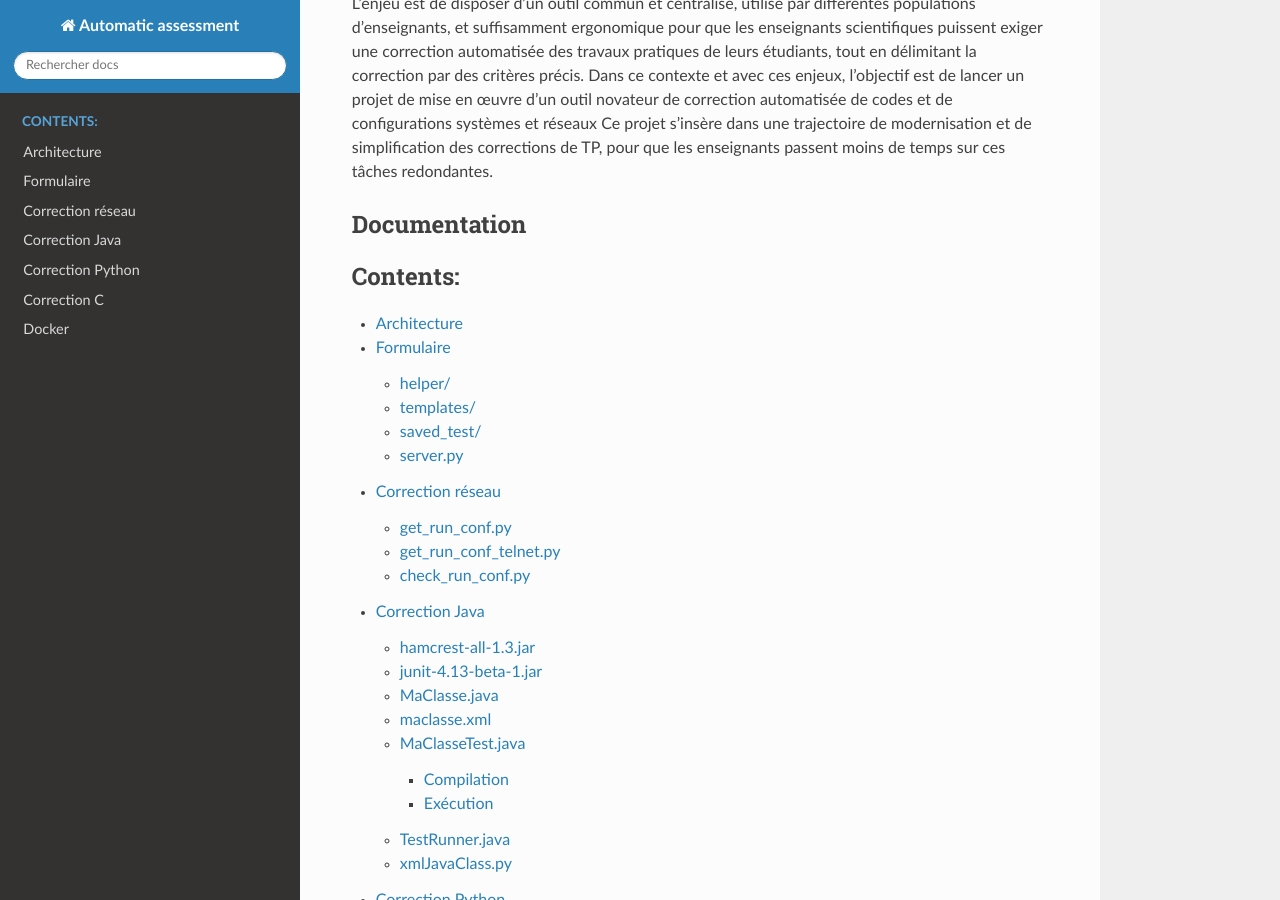
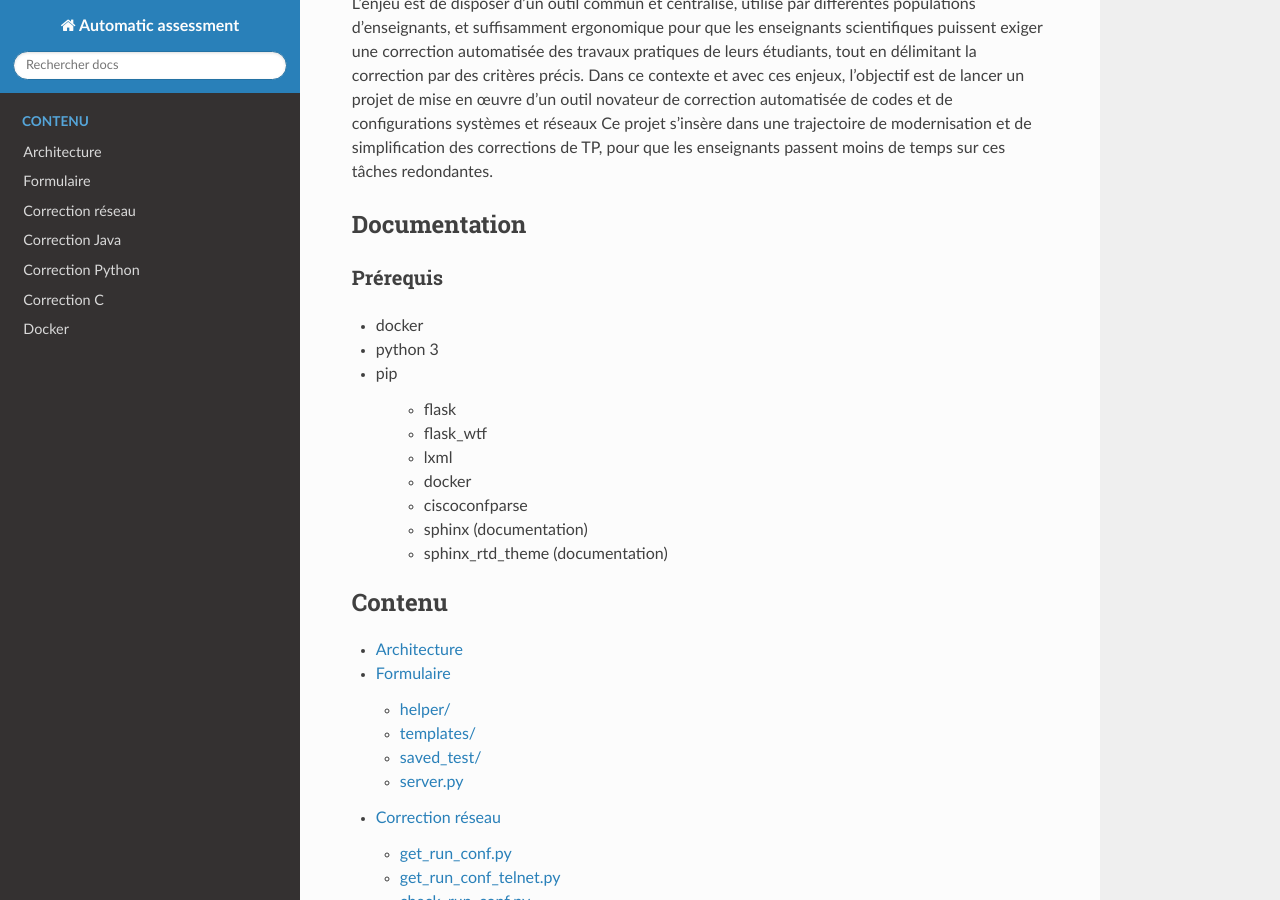
Before and after one commit to Kremas/automatic-assessment, a Sphinx documentation site: the page built from docs/source/index.rst, in a window 1280 px wide and 900 px high, scrolled down 516 px. Built offline with Sphinx 7.4.7 and the Read the Docs theme 2.0.0, drawn with Linux system fonts in a browser that asks for light colours.

Commit message:
Added pre-requisites in doc

```diff
--- a/docs/source/index.rst
+++ b/docs/source/index.rst
@@ -29,9 +29,24 @@ Ce projet s’insère dans une trajectoire de modernisation et de simplification
 Documentation
 =============
 
+Prérequis
+---------
+
+* docker
+* python 3
+* pip
+
+   * flask
+   * flask_wtf
+   * lxml
+   * docker
+   * ciscoconfparse
+   * sphinx (documentation)
+   * sphinx_rtd_theme (documentation)
+
 .. toctree::
    :maxdepth: 3
-   :caption: Contents:
+   :caption: Contenu
 
    architecture
    form
```
Also changed, not shown: docs/source/_static/diag2.png (added).
